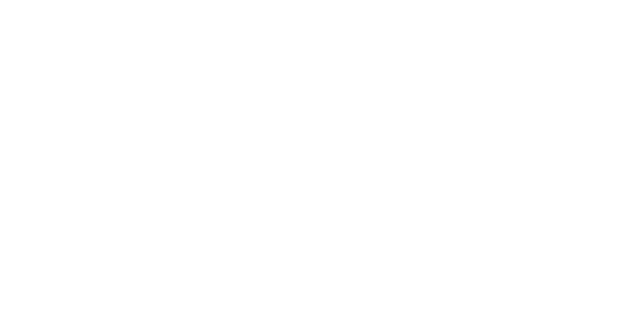
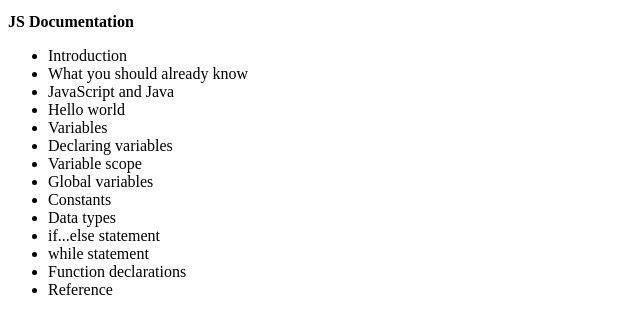
Before and after one commit to FirenLF2/FCC-Project1, a plain HTML site: page Project3/index.html in a window 1280 px wide. Shown: the whole page, without its empty margins (0-640 px from the left). Drawn offline with Linux system fonts and the light colour scheme.

```diff
--- a/Project3/index.html
+++ b/Project3/index.html
@@ -7,6 +7,24 @@
     <link rel="stylesheet" href="styles.css">
 </head>
 <body>
-
+    <div>
+      <h2>JS Documentation</h2>
+      <ul>
+        <li>Introduction</li>
+        <li>What you should already know</li>
+        <li>JavaScript and Java</li>
+        <li>Hello world</li>
+        <li>Variables</li>
+        <li>Declaring variables</li>
+        <li>Variable scope</li>
+        <li>Global variables</li>
+        <li>Constants</li>
+        <li>Data types</li>
+        <li>if...else statement</li>
+        <li>while statement</li>
+        <li>Function declarations</li>
+        <li>Reference</li>
+      </ul>
+    </div>
 </body>
 </html>
```
